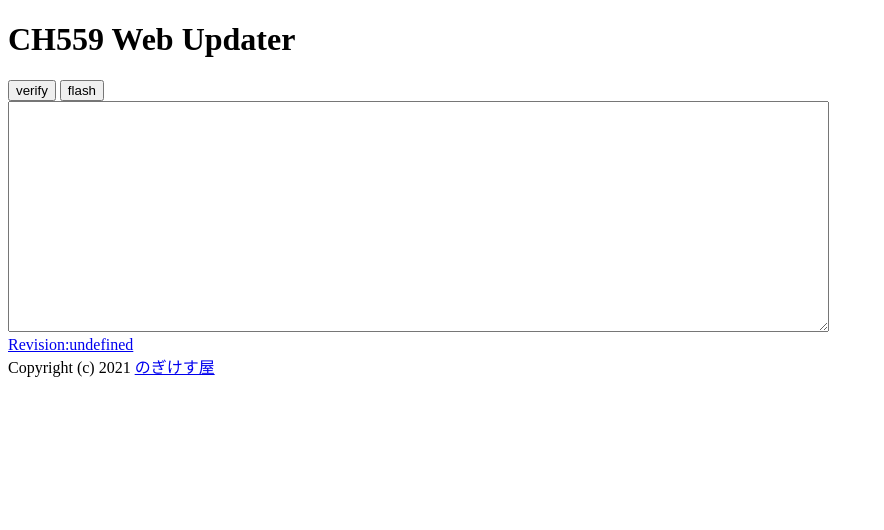
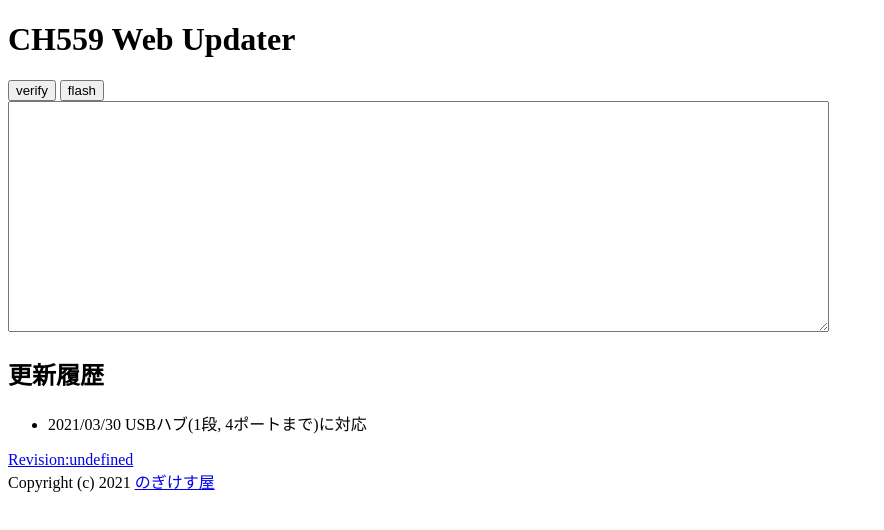
Before and after one commit to sekigon-gonnoc/ch559-web-updater, a website built with Parcel: page index.html in a window 1280 px wide. Shown: the whole page, without its empty margins (0-884 px from the left). Built offline with nearby package versions, Linux system fonts and the light colour scheme.

Commit message:
Update firmware file

```diff
--- a/index.html
+++ b/index.html
@@ -21,6 +21,12 @@
         <textarea readonly cols="100" rows="15" id="progress"></textarea>
       </div>
       <div>
+        <h2>更新履歴</h2>
+        <ul>
+          <li>2021/03/30 USBハブ(1段, 4ポートまで)に対応</li>
+        </ul>
+      </div>
+      <div>
         <a
           id="revision"
           href="https://github.com/sekigon-gonnoc/ch559-web-updater"
```
Also changed, not shown: 1 other file.
